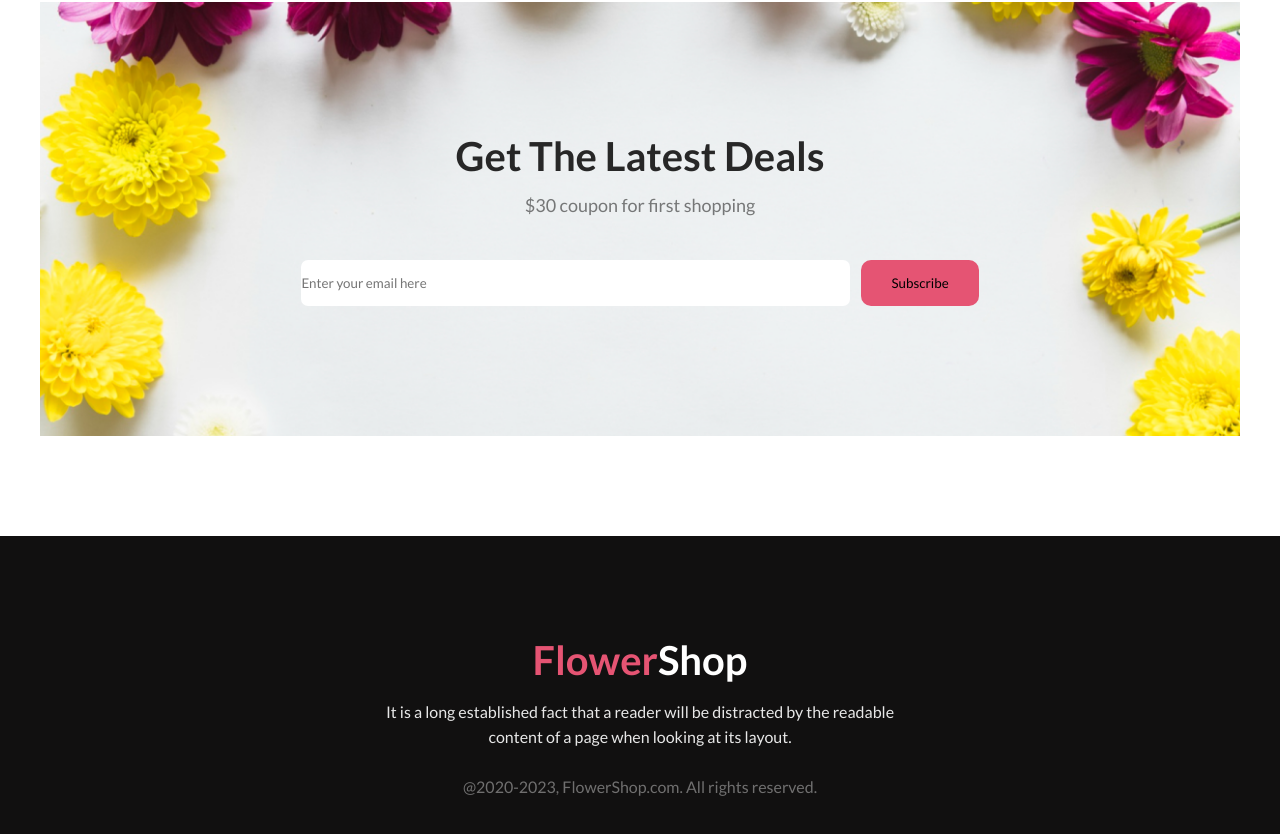
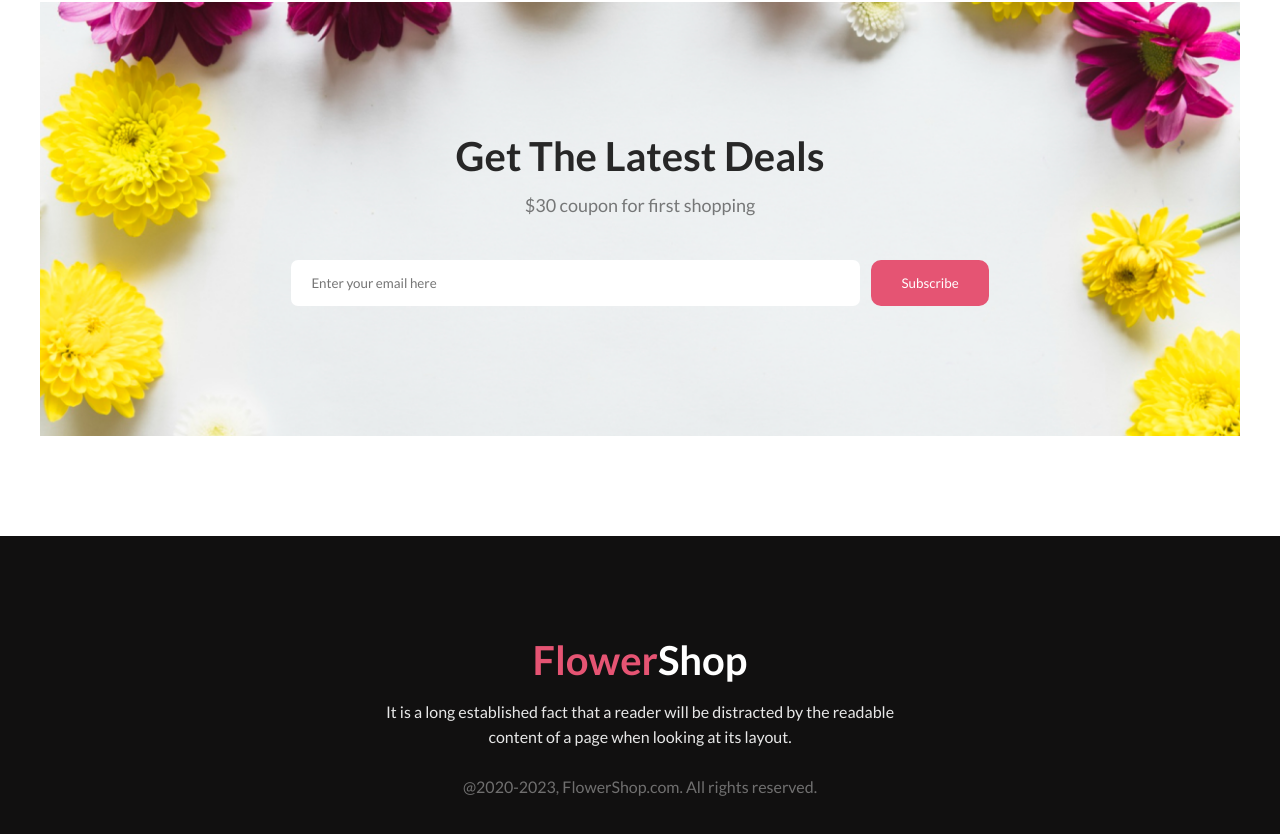
Before and after one commit to majharul0143/my-first-assignment, a plain HTML site: page index.html in a window 1280 px wide. Shown: the part 2976-3810 px from the top of the page. Drawn offline with Linux system fonts and the light colour scheme.

Commit message:
added some style

```diff
--- a/style.css
+++ b/style.css
@@ -213,7 +213,7 @@ span{
     margin: 10px 0 20px 0;
 }
 .form-container .email-name{
-    padding: 15px 400px 15px 0;
+    padding: 15px 400px 15px 20px;
     border: none;
     border-radius: 7px;
     margin-top: 20px;
@@ -224,6 +224,7 @@ span{
     border: none;
     border-radius: 10px;
     margin-left: 8px;
+    color: #FFFFFF;
 }
 
 /*-------styling footer------*/
```
